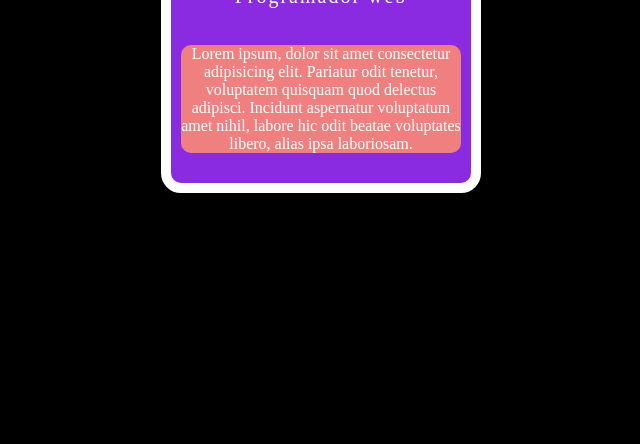
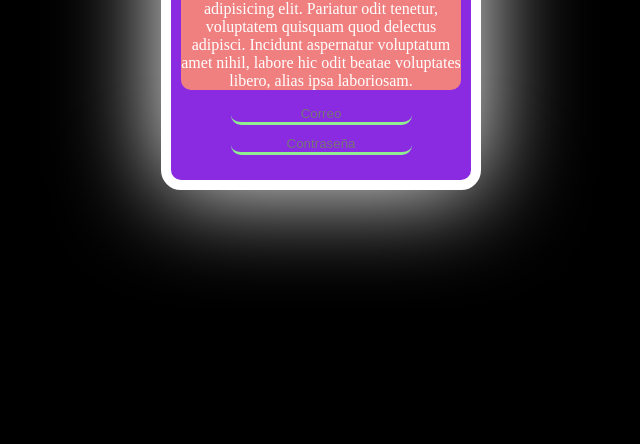
Before and after one commit to kemtch19/repo-git, a plain HTML site: page assets/html/ejercicio1.html in a window 1280 px wide. Shown: the part 356-800 px from the top of the page, without its empty margins (319-959 px from the left). Drawn offline with Linux system fonts and the light colour scheme.

Commit message:
Commit agregado

```diff
--- a/assets/css/ejercicio1.css
+++ b/assets/css/ejercicio1.css
@@ -9,11 +9,26 @@ body {
   width: 300px;
   padding-bottom: 20px;
   margin: auto;
-  margin-top: 20%;
+  margin-top: 15%;
   /* Cuando le asignamos margin auto nos va a centrar de manera horizontal el div */
   border-radius: 20px;
   border-width: 10px;
   border-style: solid;
+  box-shadow: 0px 0px 100px;
+}
+
+input {
+  border: none;
+  margin: 5px;
+  border-bottom: 3px solid;
+  border-radius: 10px;
+  background-color: blueviolet;
+  color: lightgreen;
+  text-align: center;
+}
+
+input:focus {
+  border: none;
 }
 
 h1 {
@@ -35,3 +50,13 @@ p {
   margin: 10px;
   border-radius: 10px;
 }
+
+/*
+
+Debemos de hablar del box-sizing es decir el tamaño de la caja este viene precedido por 2 propiedades:
+
+1. box-sizing: content-box-> el cual nos dice que tenemos un div el cual solamente tiene 100px, ahora si le agregamos mas cosas como lo son 10px de border, 20px de padding y 30px de margin lo que hara el border-box es que acumulara todo y sumara todos estos además de los 100px del div quedaría en total de 160px en total por todos los lados de la caja o del div.
+
+2. box-sizing: border-box-> lo cual le indica al navegador que vamos a comenzar a contar después del borde hacía afuera que sería el margin, es decir tenemos el div o la caja con 100px, ahora si le agregamos mas cosas como lo son 10px de border, 20px de padding se ajustara interiormente para quedar dentro de los 100px, es decir tendremos 70px del contenido y 10px+20px del borde y del padding para completar los 100 faltantes pero si deseamos agregar un margin de 30px este si va a sumar por fuera, entonces la caja resultante quedaría en 130px por el margin externo ya que no lo cuenta dentro de sus 2 características
+
+*/
--- a/assets/html/ejercicio1.html
+++ b/assets/html/ejercicio1.html
@@ -11,6 +11,8 @@
     <h1>Kemtch</h1>
     <h2>Programador web</h2>
     <p>Lorem ipsum, dolor sit amet consectetur adipisicing elit. Pariatur odit tenetur, voluptatem quisquam quod delectus adipisci. Incidunt aspernatur voluptatum amet nihil, labore hic odit beatae voluptates libero, alias ipsa laboriosam.</p>
+    <input type="email" placeholder="Correo">
+    <input type="password" placeholder="Contraseña">
   </div>
 </body>
 </html>
```
